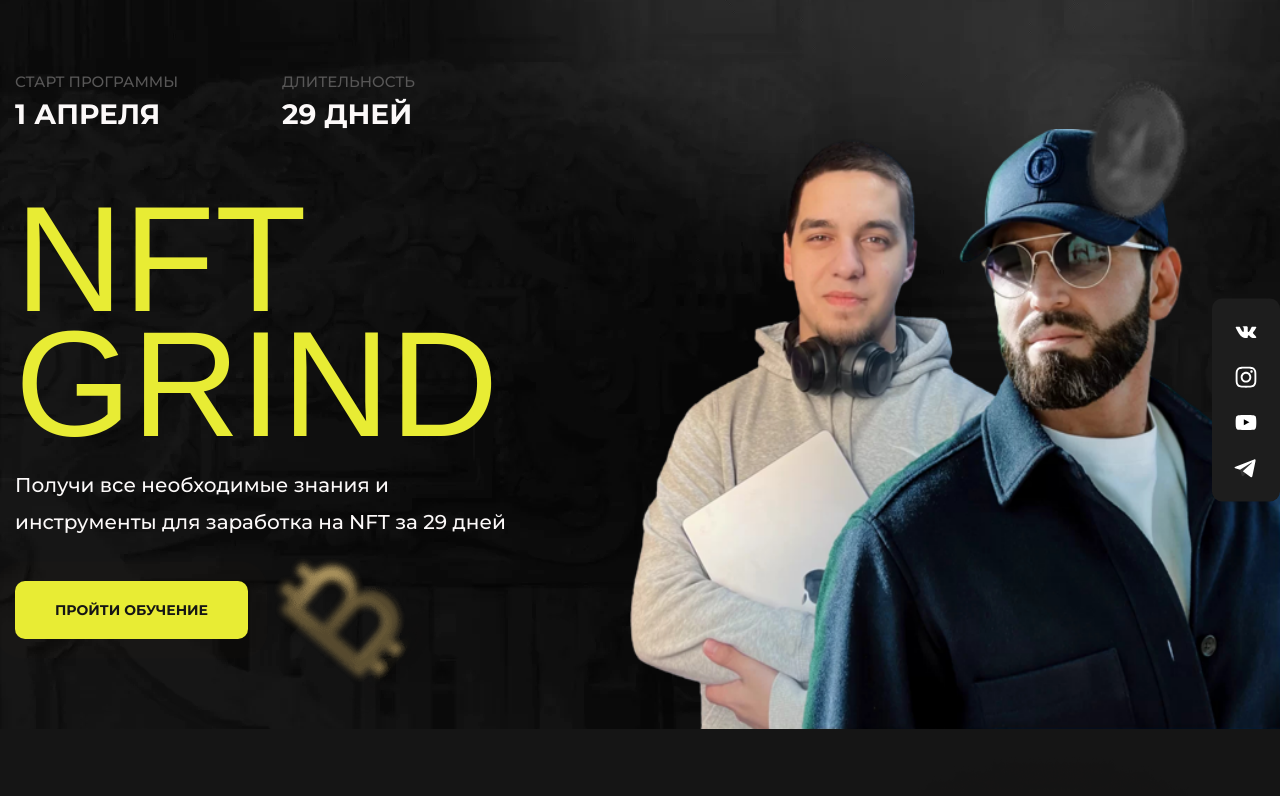
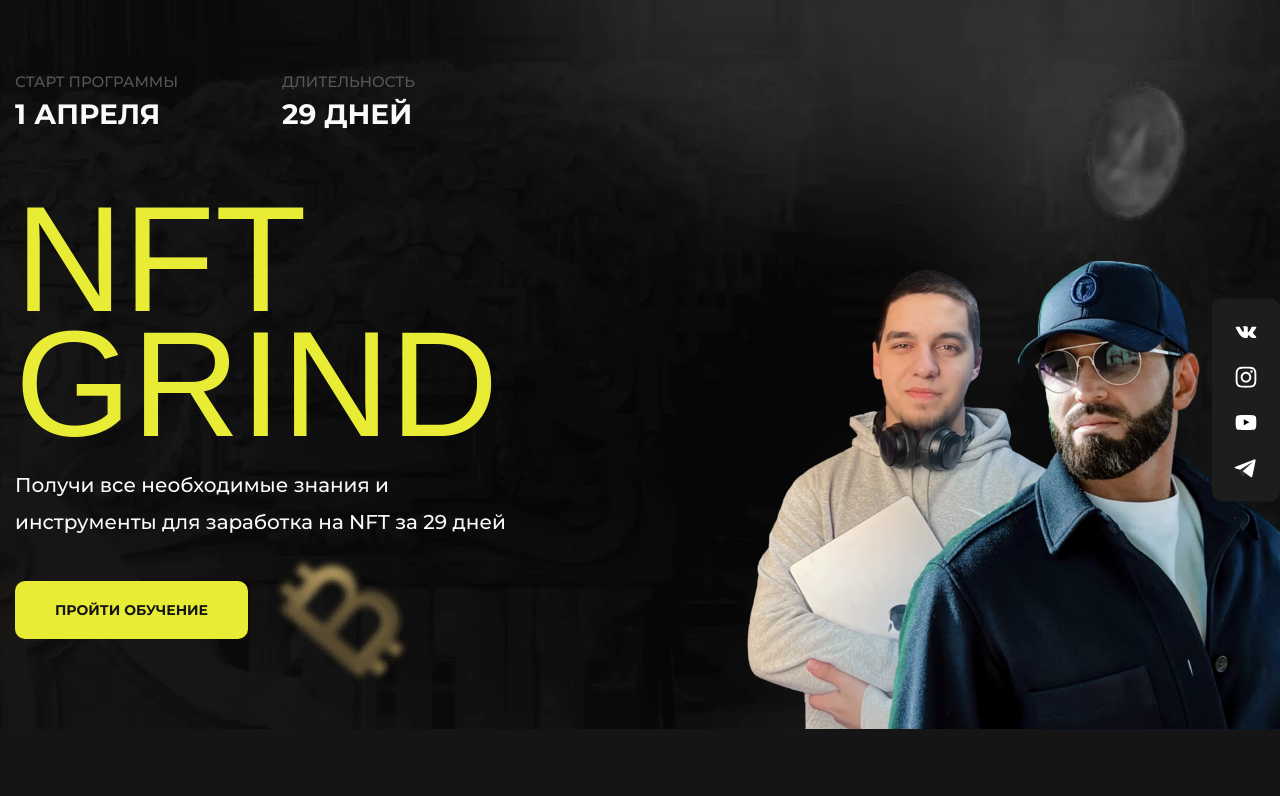
Before and after one commit to AM1G0S/nft, a website built with webpack: page src/index.html in a window 1280 px wide. Shown: the top 796 px of the page. Built offline with nearby package versions, Linux system fonts and the light colour scheme; files whose address does not match are found by name.

Commit message:
готово

```diff
--- a/src/scss/header.scss
+++ b/src/scss/header.scss
@@ -31,10 +31,6 @@
     background-image: url(@img/header/ethereum.png);
   }
 
-  &__container {
-    position: relative;
-  }
-
   &__body {
     position: relative;
     z-index: 2;
@@ -42,13 +38,11 @@
 
   &__img {
     position: absolute;
-    transform: translate(0, -50%);
     top: 100%;
-    right: 0;
+    @include adaptiveValue("right", 0, -600);
     transform: translateY(-100%);
-    @include adaptiveValue("width", 650, 0);
-    @include adaptiveValue("height", 600, 0);
-    @include adaptiveValue("right", 0, -50);
+    width: 533px;
+    height: 468px;
   }
 
   &__deadlines {
```
Also changed, not shown: src/html/_header.htm (+2 -2 lines).
